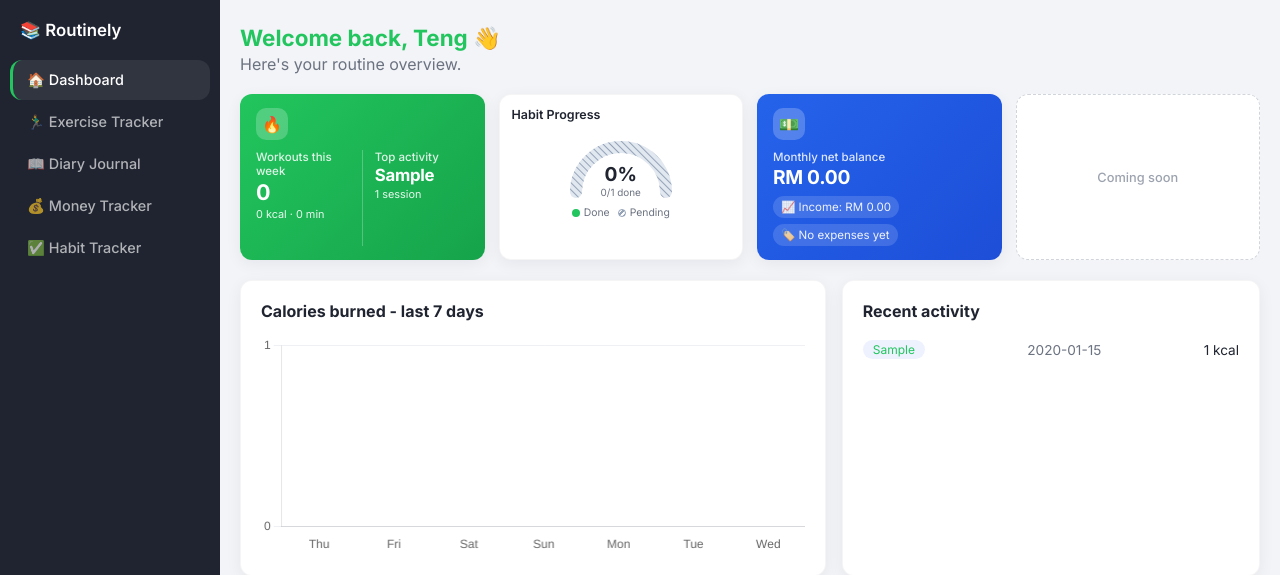
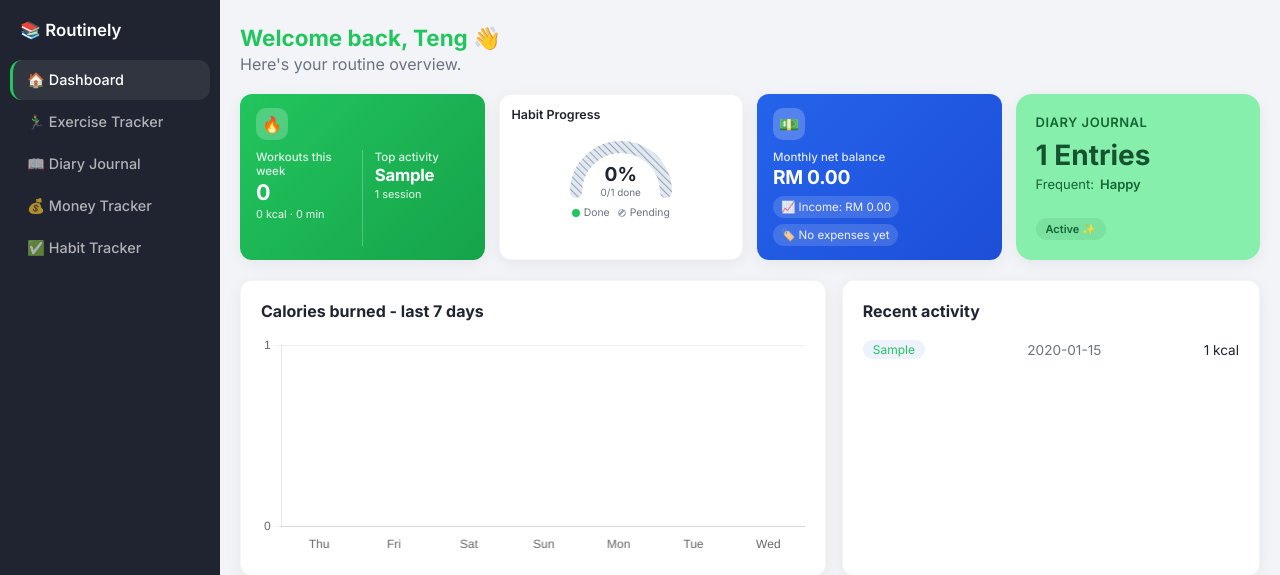
Before and after one commit to Jenduekie116/student-routine-organizer, a PHP site: page / in a window 1280 px wide. Shown: the top 575 px of the page. Run offline with PHP 8.4, Linux system fonts and the light colour scheme; a user stored in the database is signed in; data comes from the database, SQL or seed files in the repository; tables that the repository leaves empty hold one stand-in row (values such as "Sample post").

Commit message:
Added Diary Journal Dashboard Summary Card

```diff
--- a/index.php
+++ b/index.php
@@ -212,6 +212,26 @@ foreach ($money_chart_rows as $row) {
         $money_chart_expense[$index] = (float)$row['total_amount'];
     }
 }
+//=============================================
+// Diary Journal summary for dashboard overview card
+//=============================================
+
+$journal_count_stmt = $conn->prepare("SELECT COUNT(*) as total FROM journal_entries WHERE user_id = ?");
+$journal_count_stmt->bind_param("i", $user_id);
+$journal_count_stmt->execute();
+$total_entries = $journal_count_stmt->get_result()->fetch_assoc()['total'];
+$journal_count_stmt->close();
+
+// Get the most frequent mood for the dashboard overview card
+$freq_mood_stmt = $conn->prepare("SELECT mood AS mood_status, COUNT(*) as count FROM journal_entries WHERE user_id = ? GROUP BY mood ORDER BY count DESC LIMIT 1");
+$freq_mood_stmt->bind_param("i", $user_id);
+$freq_mood_stmt->execute();
+$freq_mood_res = $freq_mood_stmt->get_result()->fetch_assoc();
+$frequent_mood = $freq_mood_res ? $freq_mood_res['mood_status'] : 'None yet';
+$freq_mood_stmt->close();
+
+// Determine module status text for dashboard
+$module_status = ($total_entries > 0) ? "Active ✨" : "No entries yet 📝";
 ?>
 <!DOCTYPE html>
 <html lang="en">
@@ -678,8 +698,32 @@ foreach ($money_chart_rows as $row) {
 
       </div>
 
-      <!-- 4. Placeholder -->
-      <div class="snapshot-placeholder">Coming soon</div>
+
+      <!-- 4. Diary Journal Overview  -->
+      <a href="view_journals.php" style="text-decoration: none; color: inherit; display: block; height: 100%;">
+        <div style="background-color: #86efac; border-radius: 16px; padding: 20px; box-shadow: 0 4px 16px rgba(15, 23, 42, 0.06); height: 100%; box-sizing: border-box; display: flex; flex-direction: column; justify-content: space-between;">
+
+          <div>
+            <div style="font-size: 13px; font-weight: 600; color: #166534; text-transform: uppercase; letter-spacing: 0.5px; margin-bottom: 8px;">
+              Diary Journal
+            </div>
+            <div style="font-size: 28px; font-weight: 700; color: #14532d; margin-bottom: 4px;">
+              <?= $total_entries ?? 0 ?> Entries
+            </div>
+            <div style="font-size: 13px; color: #166534; display: flex; align-items: center; gap: 6px;">
+              <span>Frequent:</span>
+              <span style="font-weight: 600;"><?= htmlspecialchars($frequent_mood ?? 'None') ?></span>
+            </div>
+          </div>
+
+          <div style="margin-top: 14px;">
+            <span style="display: inline-block; background-color: rgba(22, 101, 52, 0.1); padding: 4px 10px; border-radius: 20px; font-size: 11px; font-weight: 600; color: #166534;">
+              <?= $module_status ?? 'No entries yet' ?>
+            </span>
+          </div>
+
+        </div>
+      </a>
     </div>
 
     <?php if (!$has_any_records && $catalog_display_count === 0): ?>
```
